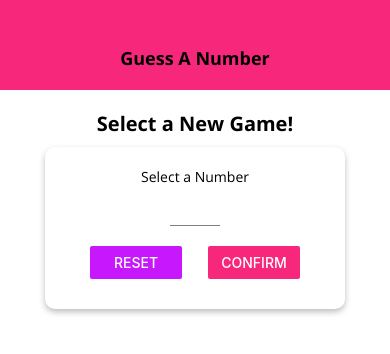
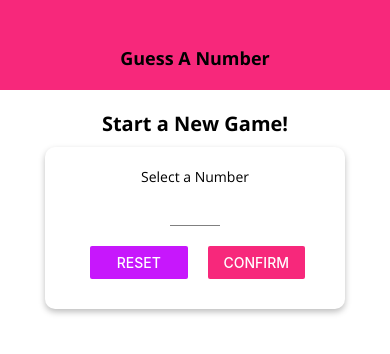
Before and after one commit to abhinavks3112/GuessANumber, a React Native app: screen / in a window 390 px wide. Shown: the top 354 px of the page. Built offline with nearby package versions, Linux system fonts and the light colour scheme.

Commit message:
Calculated sizes dynamically for some dimension

```diff
--- a/screens/GameOverScreen.js
+++ b/screens/GameOverScreen.js
@@ -3,7 +3,9 @@ import {
  View,
  Text,
  StyleSheet,
- Image
+ Image,
+ Dimensions,
+ ScrollView
 } from 'react-native';
 import BodyText from '../components/BodyText';
 import TitleText from '../components/TitleText';
@@ -13,6 +15,7 @@ import MainButton from '../components/MainButton';
 const GameOverScreen = (props) => {
     const { roundsNumber, userNumber, onRestart } = props;
     return (
+        <ScrollView>
             <View style={styles.screenStyle}>
                 <TitleText>The Game is Over!!!</TitleText>
                 <View style={styles.imageContainerStyle}>
@@ -48,6 +51,7 @@ const GameOverScreen = (props) => {
                     NEW GAME
                 </MainButton>
             </View>
+        </ScrollView>
     );
 };
 
@@ -55,16 +59,17 @@ const styles = StyleSheet.create({
     screenStyle: {
         flex: 1,
         justifyContent: 'center',
-        alignItems: 'center'
+        alignItems: 'center',
+        paddingTop: Dimensions.get('window').height / 20
     },
     imageContainerStyle: {
-        width: 300,
-        height: 300,
-        borderRadius: 150,
+        width: Dimensions.get('window').width * 0.7, // 300
+        height: Dimensions.get('window').width * 0.7, // 300
+        borderRadius: (Dimensions.get('window').width * 0.7) / 2, // 150
         borderWidth: 3,
         borderColor: 'black',
         overflow: 'hidden', // any child which will go outside boundry will be cut off
-        marginVertical: 30
+        marginVertical: Dimensions.get('window').height / 20 // 30
     },
     imageStyle: {
         width: '100%',
@@ -72,11 +77,11 @@ const styles = StyleSheet.create({
     },
     resultSummaryStyle: {
         marginHorizontal: 30,
-        marginBottom: 20
+        marginBottom: Dimensions.get('window').height / 20 // 20
     },
     resultText: {
         textAlign: 'center',
-        fontSize: 20
+        fontSize: Dimensions.get('window').height < 400 ? 16 : 20 // 20
     },
     highlight: {
         color: Colors.primary,
--- a/screens/GameScreen.js
+++ b/screens/GameScreen.js
@@ -4,7 +4,8 @@ import {
  StyleSheet,
  Alert,
  ScrollView,
- FlatList
+ FlatList,
+ Dimensions
 } from 'react-native';
 import { Ionicons } from '@expo/vector-icons';
 import NumberContainer from '../components/NumberContainer';
@@ -165,7 +166,8 @@ const styles = StyleSheet.create({
         width: 300,
         maxWidth: '80%',
         justifyContent: 'space-around',
-        marginTop: 20
+       // marginTop: 20
+       marginTop: Dimensions.get('window').height > 600 ? 20 : 5,
     },
     buttonStyle: {
         textAlign: 'center'
--- a/screens/StartGameScreen.js
+++ b/screens/StartGameScreen.js
@@ -5,7 +5,8 @@ import {
     StyleSheet,
     TouchableWithoutFeedback,
     Keyboard,
-    Alert
+    Alert,
+    Dimensions
 } from 'react-native';
 import Card from '../components/Card';
 import Colors from '../constants/colors';
@@ -67,7 +68,7 @@ const StartGameScreen = (props) => {
         // Close keyboard on touch
         <TouchableWithoutFeedback onPress={() => Keyboard.dismiss()}>
             <View style={styles.screenStyle}>
-                <TitleText style={styles.titleStyle}>Select a New Game!</TitleText>
+                <TitleText style={styles.titleStyle}>Start a New Game!</TitleText>
                 <Card style={styles.inputContainer}>
                     <BodyText>Select a Number</BodyText>
                     <Input
@@ -106,8 +107,9 @@ const styles = StyleSheet.create({
         marginVertical: 10
     },
     inputContainer: {
-        width: 300,
+        width: '80%',
         maxWidth: '90%',
+        minWidth: 300,
         alignItems: 'center'
     },
     buttonContainerStyle: {
@@ -117,7 +119,10 @@ const styles = StyleSheet.create({
         paddingHorizontal: 15
     },
     buttonStyle: {
-        width: '40%',
+        // width: '40%',
+        // It gives us absolute width and not with respect to parent
+        // regardless from where its called
+        width: Dimensions.get('window').width / 4,
         margin: 10
     },
     inputStyle: {
```
Lines whose indentation alone changed are shown as unchanged.
